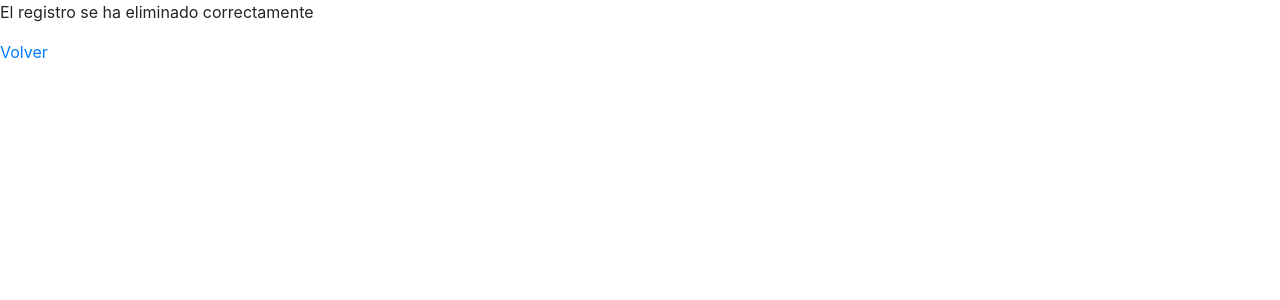
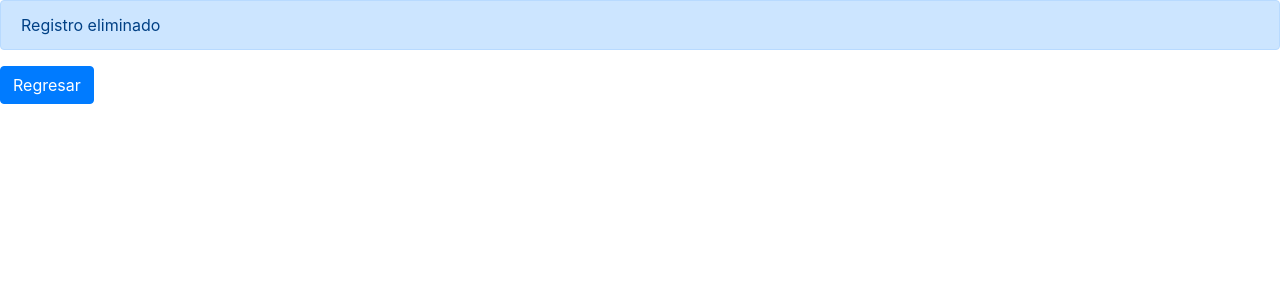
Before and after one commit to JoseManuelJimenezTrujillo/proyecto_GYM, a PHP site: page /eliminar.php?id=1 in a window 1280 px wide. Shown: the top 300 px of the page. Run offline with PHP 8.4, Linux system fonts and the light colour scheme.

Commit message:
se hace bootsrap en eliminar

```diff
--- a/eliminar.php
+++ b/eliminar.php
@@ -23,13 +23,13 @@
 			//Se ejecuta la sentencia y se guarda el resultado en $resultado
 			$resultado = $mysqli->query($sql);
 
-			if($resultado>0){
-				echo "<p>El registro se ha eliminado correctamente</p>";
-			} else {
-				echo "<p>Ha habido un error al borrar el registro</p>";
+			if($resultado > 0 ){
+				echo "<p class='alert alert-primary'>Registro eliminado</p>";
+
+			}else{
+				echo "<p <p class='alert alert-danger'>Ha habido un error</p>";
 			}
-
-			echo "<p><a href='index.php'>Volver</a></p>"
+			echo "<p><a class='btn btn-primary' href='index.php'>Regresar</a></p>";
 
 
 		?>
```
